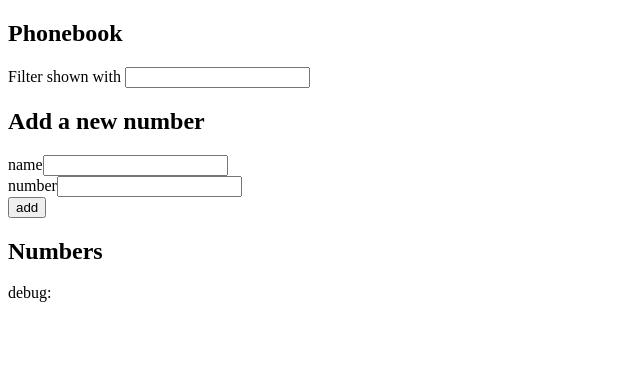
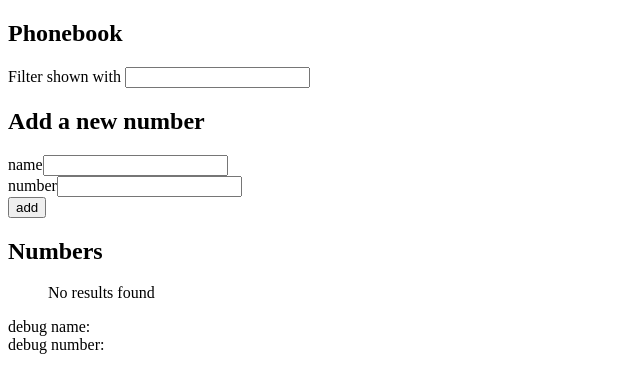
Before and after one commit to MikoVelascoRamirez/fullstackopen-exercises-repo, a React (Vite) app in the folder part2/exercsies/2.-phonebook/: page / in a window 1280 px wide. Shown: the top 392 px of the page, without its empty margins (0-640 px from the left). Built offline with nearby package versions, Linux system fonts and the light colour scheme.

Commit message:
57. fix: rendering filteredList to show numbers instead the persons state.

```diff
--- a/part2/exercsies/2.-phonebook/src/App.jsx
+++ b/part2/exercsies/2.-phonebook/src/App.jsx
@@ -64,9 +64,14 @@ const App = () => {
 
       <h2>Numbers</h2>
       <ul>
-        { persons.map(({name, number}) => <li key={name}>{name} {number}</li>) }
+        { filteredList.length
+          ? filteredList.map(({name, number, id}) => {
+              return <li key={id}>{name} {number}</li>
+            })
+          : 'No results found' }
       </ul>
-      <div>debug: {newName}</div>
+      <div>debug name: {newName}</div>
+      <div>debug number: {newPhone}</div>
     </div>
   )
 }
```
